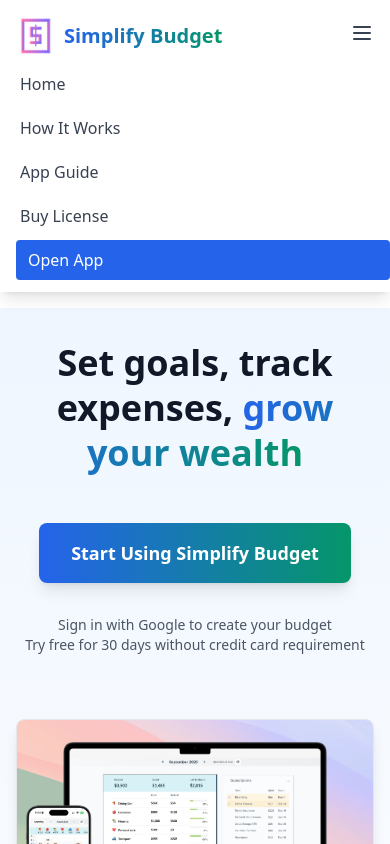
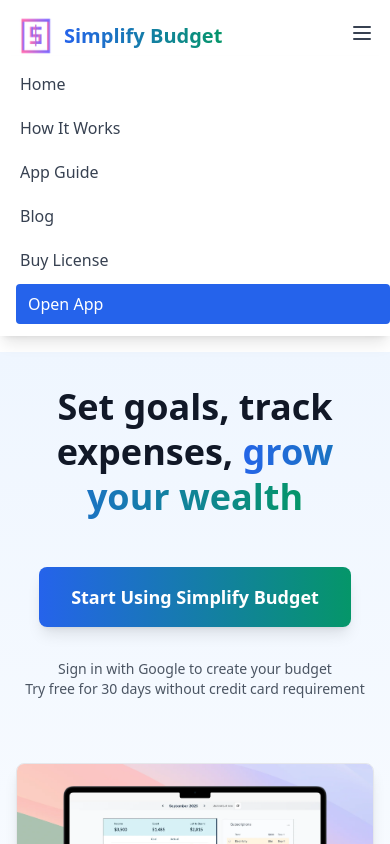
Before and after one commit to serdarsalim/personalfinance, a Next.js app: page / in a window 390 px wide. Both pictures are taken after a click on the button 362 px from the left and 33 px from the top of the page. Shown: the top 844 px of the page. Built offline with nearby package versions, Linux system fonts and the light colour scheme.

Commit message:
added blog to mobile nav as well

```diff
--- a/src/app/components/Navbar.tsx
+++ b/src/app/components/Navbar.tsx
@@ -116,6 +116,9 @@ export default function Navbar() {
           <Link href="/app-guide" className="block px-3 py-2 text-gray-700 hover:text-blue-600 font-medium w-full text-left">
             App Guide
           </Link>
+          <Link href="/blog" className="block px-3 py-2 text-gray-700 hover:text-blue-600 font-medium w-full text-left">
+            Blog
+          </Link>
           <Link href="/#templates" className="block px-3 py-2 text-gray-700 hover:text-blue-600 font-medium w-full text-left">
             Buy License
           </Link>
```
